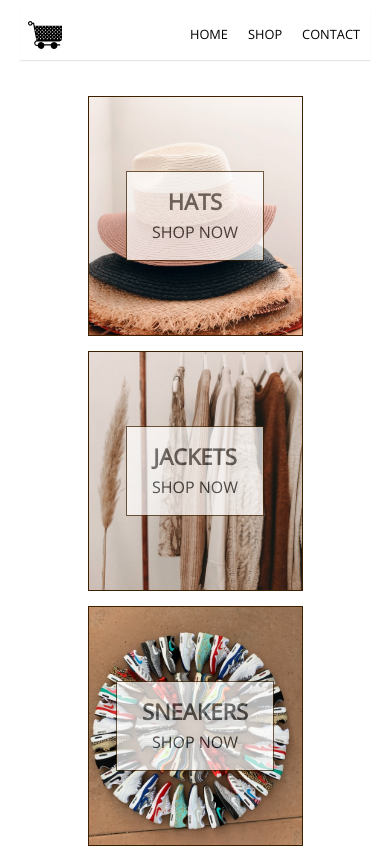
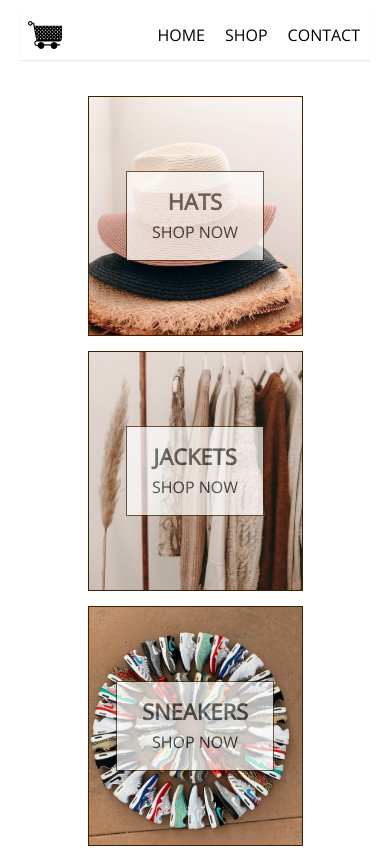
Before and after one commit to Seun-A/react-ecommerce, a React (Create React App) app: page / in a window 390 px wide. Shown: the top 848 px of the page. Built offline with nearby package versions, Linux system fonts and the light colour scheme.

Commit message:
Header Component

```diff
--- a/src/components/header/header.style.scss
+++ b/src/components/header/header.style.scss
@@ -34,7 +34,6 @@
 
     .options {
       .option {
-        font-size: 0.8rem;
         padding: 10px 10px;
       }
     }
```
